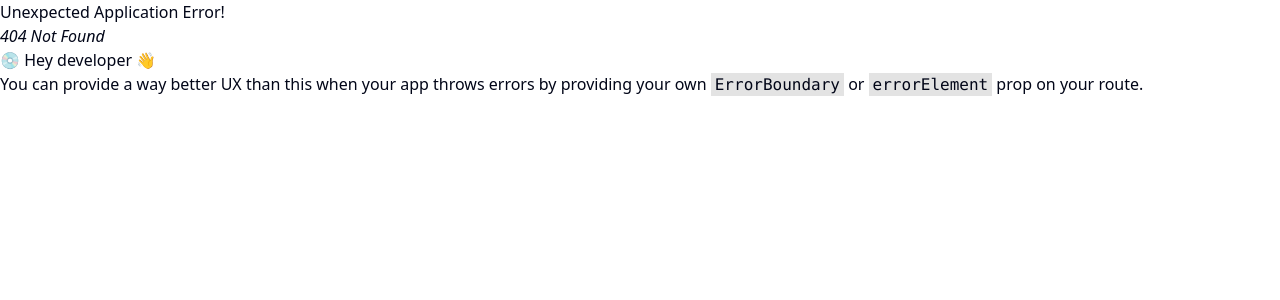
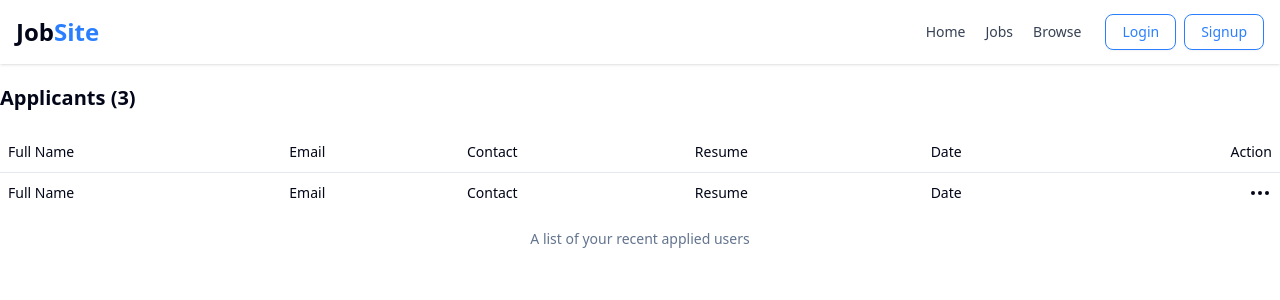
Before and after one commit to ranjeet229/jobPortalApp, a React (Vite) app in the folder frontend/: page /admin/jobs/1/applicants in a window 1280 px wide. Before the commit this address had no page. Shown: the top 300 px of the page. Built offline with nearby package versions, Linux system fonts and the light colour scheme.

Commit message:
applicantstable

```diff
--- a/frontend/src/App.jsx
+++ b/frontend/src/App.jsx
@@ -15,6 +15,7 @@ import CompanyCreate from './components/admin/CompanyCreate'
 import CompanySetup from './components/admin/CompanySetup'
 import AdminJobs from "./components/admin/AdminJobs"
 import PostJob from './components/admin/PostJob'
+import Applicants from './components/admin/Applicants'
 
 const appRouter = createBrowserRouter([
   {
@@ -66,6 +67,10 @@ const appRouter = createBrowserRouter([
     path: "/admin/jobs/create",
     element: <PostJob />
   },
+  {
+    path: "/admin/jobs/:id/applicants",
+    element: <Applicants />
+  },
 
 
 ])
--- a/frontend/src/components/JobDescription.jsx
+++ b/frontend/src/components/JobDescription.jsx
@@ -7,6 +7,7 @@ import { setSingleJob } from '@/redux/jobSlice';
 import { APPLICATION_API_END_POINT, JOB_API_END_POINT } from '@/utils/constant';
 import { useDispatch, useSelector } from 'react-redux';
 import { toast } from 'sonner';
+
 
 const JobDescription = () => {
   const { singleJob } = useSelector(store => store.job);
@@ -78,7 +79,7 @@ const JobDescription = () => {
         <h1 className='font-bold my-1'>Role: <span className='pl-4 font-normal text-gray-800'>{singleJob?.title}</span></h1>
         <h1 className='font-bold my-1'>Location: <span className='pl-4 font-normal text-gray-800'>{singleJob?.location}</span></h1>
         <h1 className='font-bold my-1'>Description: <span className='pl-4 font-normal text-gray-800'>{singleJob?.description}</span></h1>
-        <h1 className='font-bold my-1'>Experience: <span className='pl-4 font-normal text-gray-800'>{singleJob?.experience} yrs</span></h1>
+        <h1 className='font-bold my-1'>Experience: <span className='pl-4 font-normal text-gray-800'>{singleJob?.experienceLevel} yrs</span></h1>
         <h1 className='font-bold my-1'>Salary: <span className='pl-4 font-normal text-gray-800'>{singleJob?.salary} LPA</span></h1>
         <h1 className='font-bold my-1'>Total Applications: <span className='pl-4 font-normal text-gray-800'>{singleJob?.applications?.length}</span></h1>
         <h1 className='font-bold my-1'>Posted Date: <span className='pl-4 font-normal text-gray-800'>{singleJob?.createdAt?.split("T")[0]}</span></h1>
--- a/frontend/src/components/admin/AdminJobsTable.jsx
+++ b/frontend/src/components/admin/AdminJobsTable.jsx
@@ -15,7 +15,7 @@ import {
     PopoverTrigger
 } from '../ui/popover'
 
-import { Edit2, MoreHorizontalIcon } from 'lucide-react'
+import { Edit2, Eye, MoreHorizontalIcon } from 'lucide-react'
 import { useSelector } from 'react-redux'
 import { useNavigate } from 'react-router-dom'
 
@@ -73,6 +73,10 @@ const AdminJobsTable = () => {
                                                     <Edit2 className="w-4" />
                                                     <span>Edit</span>
                                                 </div>
+                                                <div onClick={()=> navigate(`/admin/jobs/${job._id}/applicants`)} className='flex items-center w-fit gap-2 cursor-pointer mt-2'>
+                                                    <Eye className='w-4'/>
+                                                    <span>Applicants</span>
+                                                </div>
                                             </PopoverContent>
                                         </Popover>
                                     </TableCell>
--- /dev/null
+++ b/frontend/src/components/admin/Applicants.jsx
@@ -0,0 +1,35 @@
+import React, { useEffect } from 'react'
+import Navbar from '../shared/Navbar'
+import ApplicantsTable from './ApplicantsTable'
+import axios from 'axios'
+import { APPLICATION_API_END_POINT } from '@/utils/constant'
+import { useParams } from 'react-router-dom'
+
+const Applicants = () => {
+    const params = useParams();
+    useEffect(()=>{
+        const fetchAllApplicants = async()=>{
+
+            try {
+                const res = await axios.get(`${APPLICATION_API_END_POINT}/${params.id}/applicants`,{withCredentials:true});
+                if(res.data.success){
+
+                }
+            } catch (error) {
+                console.log(error);
+
+            }
+        }
+    },[]);
+    return (
+        <div>
+            <Navbar />
+            <div className='max-w-7xl mx-auto'>
+                <h1 className='font-bold text-xl my-5'>Applicants (3)</h1>
+                <ApplicantsTable/>
+            </div>
+        </div>
+    )
+}
+
+export default Applicants
--- /dev/null
+++ b/frontend/src/components/admin/ApplicantsTable.jsx
@@ -0,0 +1,59 @@
+import { MoreHorizontal } from 'lucide-react'
+import React from 'react'
+import {
+    Table,
+    TableBody,
+    TableCaption,
+    TableCell,
+    TableHead,
+    TableHeader,
+    TableRow
+} from '../ui/table'
+import { Popover, PopoverContent, PopoverTrigger } from '../ui/popover';
+
+const shortlistingStatus = ["Accepted", "Rejected"];
+
+const ApplicantsTable = () => {
+    return (
+        <div>
+            <Table>
+                <TableCaption>A list of your recent applied users</TableCaption>
+                <TableHeader>
+                    <TableRow>
+                        <TableHead>Full Name</TableHead>
+                        <TableHead>Email</TableHead>
+                        <TableHead>Contact</TableHead>
+                        <TableHead>Resume</TableHead>
+                        <TableHead>Date</TableHead>
+                        <TableHead className="text-right">Action</TableHead>
+                    </TableRow>
+                </TableHeader>
+                <TableBody>
+                    <TableRow>
+                        <TableCell>Full Name</TableCell>
+                        <TableCell>Email</TableCell>
+                        <TableCell>Contact</TableCell>
+                        <TableCell>Resume</TableCell>
+                        <TableCell>Date</TableCell>
+                        <TableCell className="float-right cursor-pointer">
+                            <Popover>
+                                <PopoverTrigger asChild>
+                                    <MoreHorizontal className="cursor-pointer" />
+                                </PopoverTrigger>
+                                <PopoverContent className="w-32">
+                                    {shortlistingStatus.map((status, index) => (
+                                        <div key={index} className="hover:bg-gray-100 px-2 py-1 rounded cursor-pointer">
+                                            <span>{status}</span>
+                                        </div>
+                                    ))}
+                                </PopoverContent>
+                            </Popover>
+                        </TableCell>
+                    </TableRow>
+                </TableBody>
+            </Table>
+        </div>
+    )
+}
+
+export default ApplicantsTable;
--- a/frontend/src/components/job.jsx
+++ b/frontend/src/components/job.jsx
@@ -27,7 +27,7 @@ const Job = ({job}) => {
 
                 <Button className="p-6" variant="outline" size="icon">
                     <Avatar>
-                        <AvatarImage src= {job?.company?.logo} />
+                        <AvatarImage src= {job?.company?.logo } />
                     </Avatar>
                 </Button>
                 <div>
--- a/frontend/src/redux/jobSlice.js
+++ b/frontend/src/redux/jobSlice.js
@@ -14,7 +14,7 @@ const jobSlice = createSlice({
             state.allJobs=action.payload;
         },
         setSingleJob:(state,action)=>{
-            state.allJobs=action.payload;
+            state.singleJob=action.payload;
         },
         setAllAdminJobs:(state, action) =>{
             state.allAdminJobs=action.payload;
```
